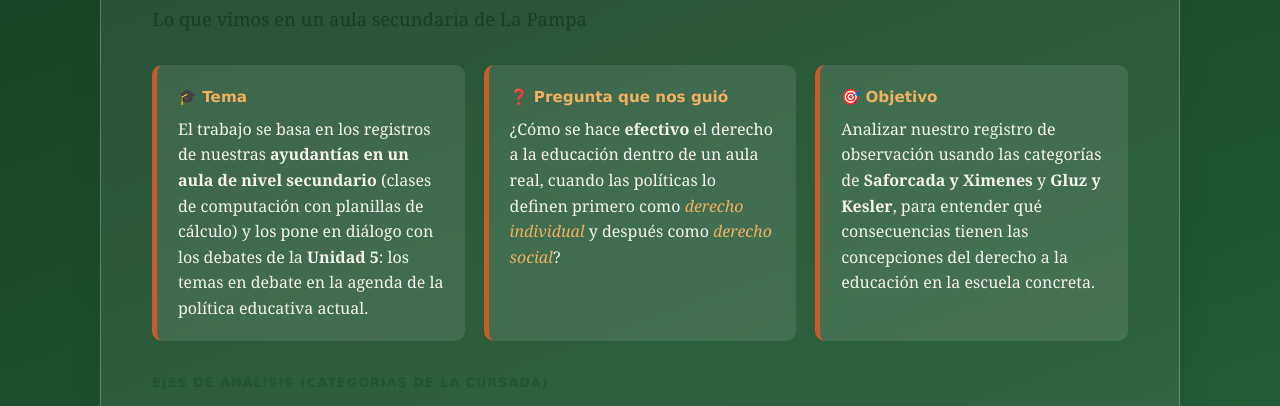
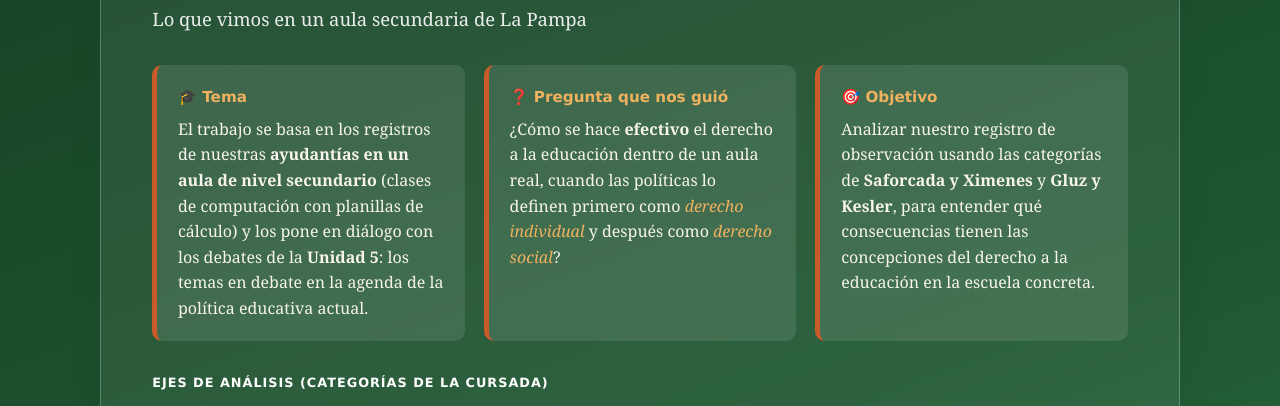
Before and after one commit to doguii63/Trabajo_Integrador_PyLE, a plain HTML site: page index.html in a window 1280 px wide. Shown: the part 317-723 px from the top of the page. Drawn offline with Linux system fonts and the light colour scheme.

Commit message:
Change h2 and .sub text color to white

```diff
--- a/style.css
+++ b/style.css
@@ -123,12 +123,12 @@ h1 { font-size: clamp(1.7rem, 4vw, 2.7rem); line-height: 1.2; margin-bottom: .6r
 #ventana1 em { color: #f0b25f; font-style: italic; }
 #ventana1 h2 { font-weight: normal; font-size: 1.15rem; opacity: .9; margin-bottom: 2rem; }
 
-h2 { font-size: clamp(1.4rem, 3vw, 2rem); margin-bottom: .4rem; color: var(--verde-oscuro); }
+h2 { font-size: clamp(1.4rem, 3vw, 2rem); margin-bottom: .4rem; color: #ffffff; }
 #ventana2 h2, #ventana3 h2, #ventana4 h2 { border-bottom: 3px solid var(--ocre); padding-bottom: .5rem; }
 
 h3 { font-family: Verdana, sans-serif; font-size: .95rem; margin-bottom: .5rem; }
 
-.sub { margin: 2rem 0 1rem; color: var(--verde); text-transform: uppercase; letter-spacing: 1px; font-size: .8rem; }
+.sub { margin: 2rem 0 1rem; color: #ffffff; text-transform: uppercase; letter-spacing: 1px; font-size: .8rem; }
 
 .cols { display: grid; grid-template-columns: repeat(3, 1fr); gap: 1.2rem; margin: 1.5rem 0; }
 .cols.tres { margin-top: 2rem; }
```
